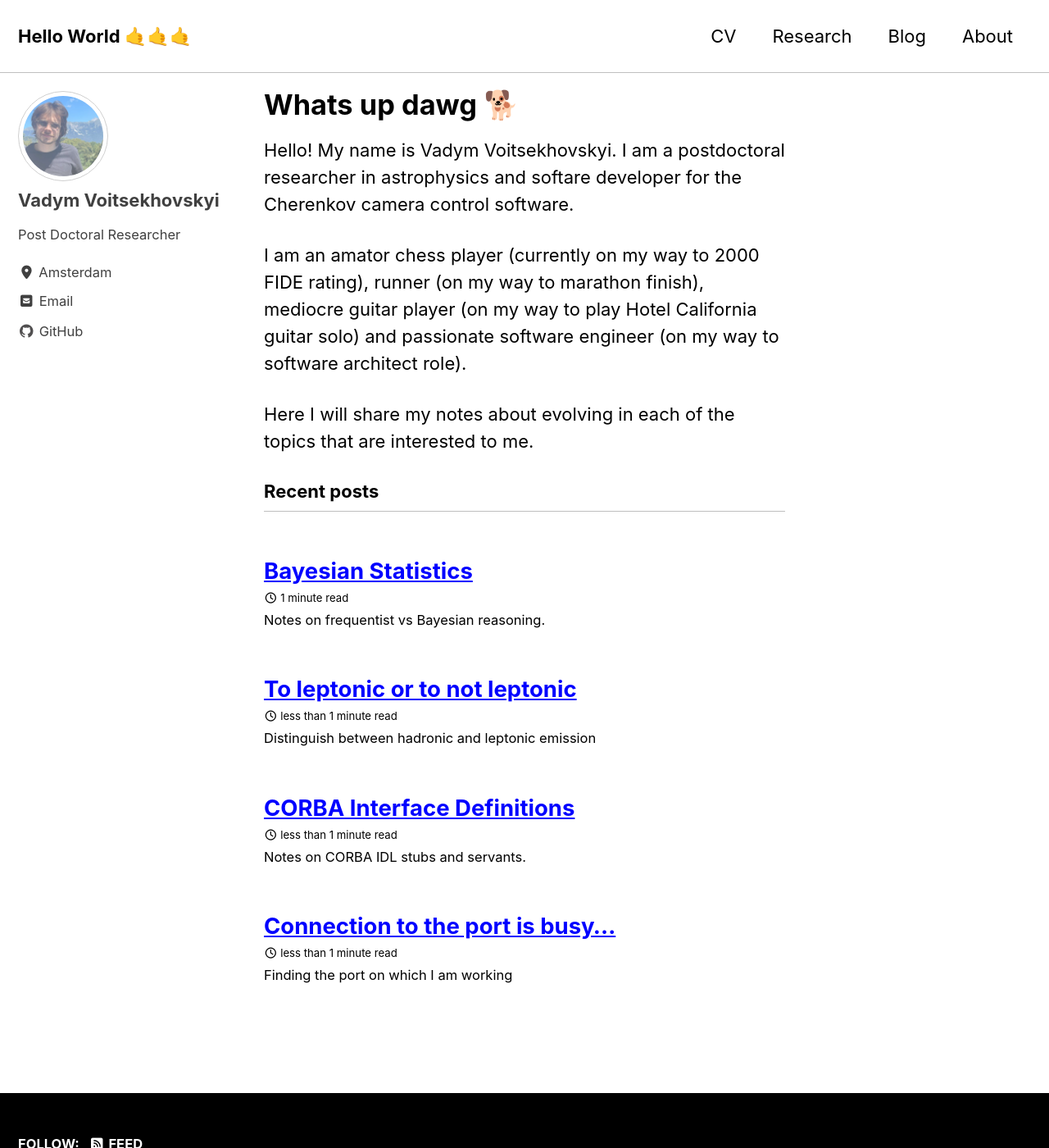
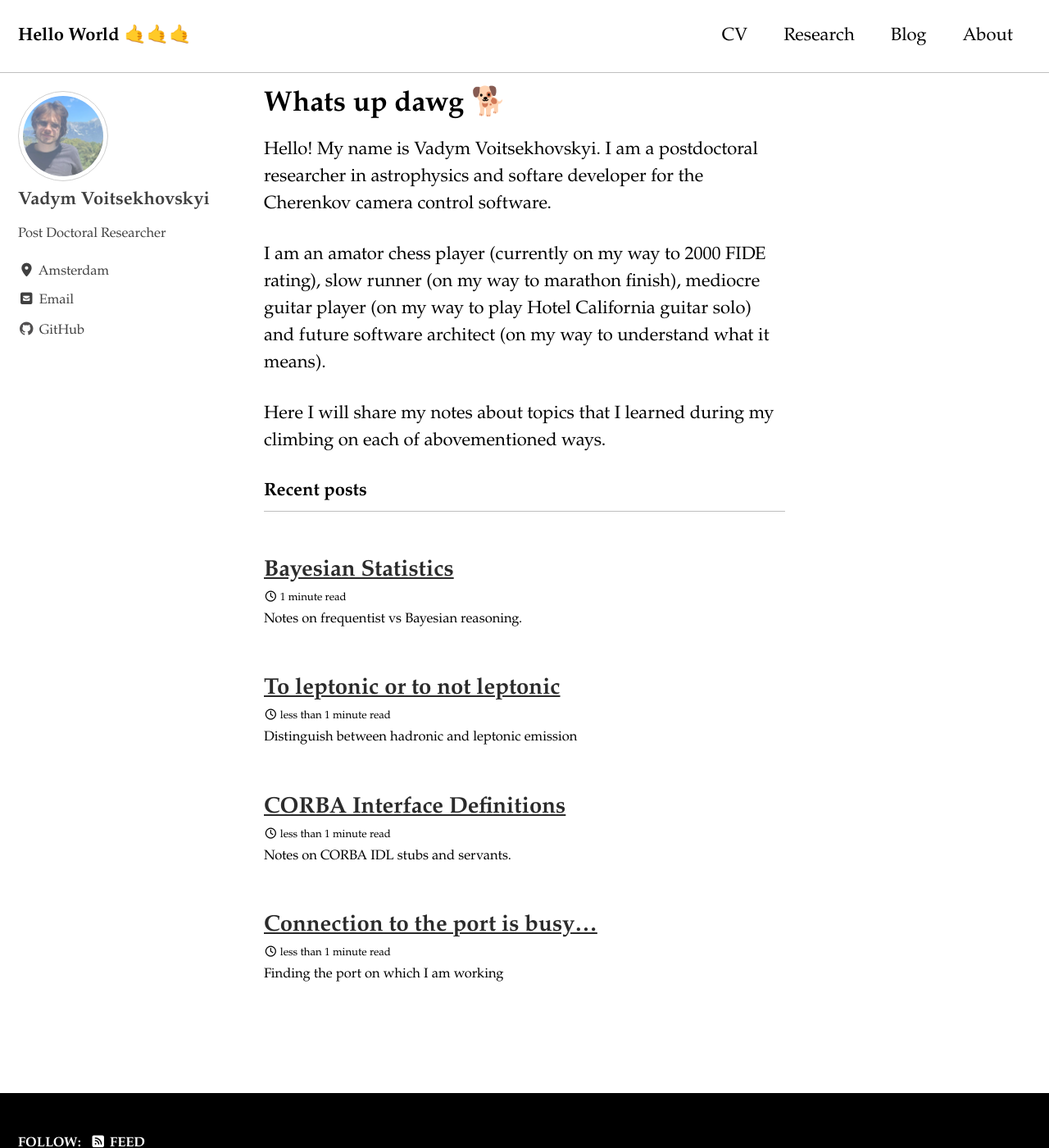
Before and after one commit to jstvdk/jstvdk.github.io, a Jekyll site: the page built from index.md, in a window 1280 px wide and 1400 px high. Shown: the whole window at 82% size. Built offline with Jekyll 4.4.1, drawn with Linux system fonts in a browser that asks for light colours; cached includes are drawn as plain includes.

Commit message:
style changed to grey and palatino fonts

```diff
--- a/assets/css/main.scss
+++ b/assets/css/main.scss
@@ -5,5 +5,23 @@ search: false
 
 @charset "utf-8";
 
+$serif: "Palatino Linotype", "Book Antiqua", Palatino, "URW Palladio L",
+  "Nimbus Roman No9 L", serif;
+$sans-serif: $serif;
+$sans-serif-narrow: $serif;
+$global-font-family: $serif;
+$header-font-family: $serif;
+
 @import "minimal-mistakes/skins/{{ site.minimal_mistakes_skin | default: 'default' }}"; // skin
 @import "minimal-mistakes"; // main partials
+
+/* Custom link colors for blog post titles */
+.archive__item-title a,
+.archive__item-title a:visited {
+  color: #2b2b2b;
+}
+
+.archive__item-title a:hover,
+.archive__item-title a:focus {
+  color: #111;
+}
--- a/index.md
+++ b/index.md
@@ -8,6 +8,6 @@ author_profile: true
 
 Hello! My name is Vadym Voitsekhovskyi. I am a postdoctoral researcher in astrophysics and softare developer for the Cherenkov camera control software.
 
-I am an amator chess player (currently on my way to 2000 FIDE rating), runner (on my way to marathon finish), mediocre guitar player (on my way to play Hotel California guitar solo) and passionate software engineer (on my way to software architect role).
+I am an amator chess player (currently on my way to 2000 FIDE rating), slow runner (on my way to marathon finish), mediocre guitar player (on my way to play Hotel California guitar solo) and future software architect (on my way to understand what it means).
 
-Here I will share my notes about evolving in each of the topics that are interested to me.
+Here I will share my notes about topics that I learned during my climbing on each of abovementioned ways.
```
